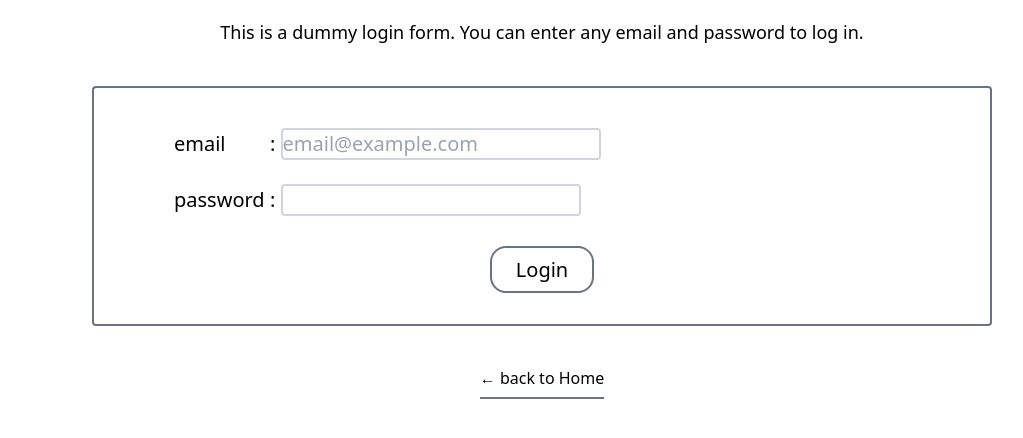
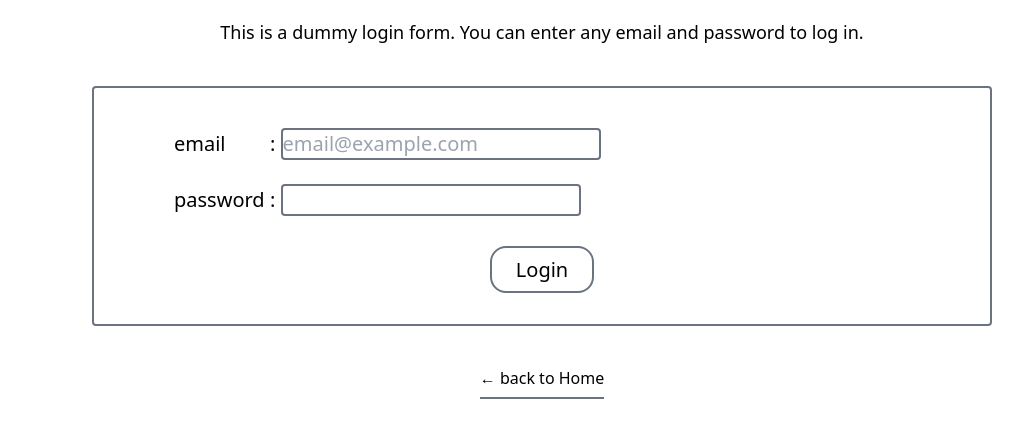
Before and after one commit to Shin-Taro/astro-alpine-htmx-sample, an Astro site: page /login in a window 1280 px wide. Shown: the part 118-556 px from the top of the page, without its empty margins (98-1121 px from the left). Built offline with nearby package versions, Linux system fonts and the light colour scheme; Astro itself is replaced by a stand-in of ours.

Commit message:
feat: adjust input border color

```diff
--- a/src/domain/user/components/features/LoginForm/index.astro
+++ b/src/domain/user/components/features/LoginForm/index.astro
@@ -5,13 +5,13 @@
         type="text"
         name="email"
         placeholder="email@example.com"
-        class="border-2 border-gray-300 rounded w-80"
+        class="border-2 border-gray-500 rounded w-80"
       />
     </label>
   </div>
   <div class="mt-6">
     <label class="align-middle">
-      <span class="inline-block w-24">password</span>: <input type="password" name="password" class="border-2 border-gray-300 rounded" />
+      <span class="inline-block w-24">password</span>: <input type="password" name="password" class="border-2 border-gray-500 rounded" />
     </label>
   </div>
   <div class="text-center mt-10">
```
